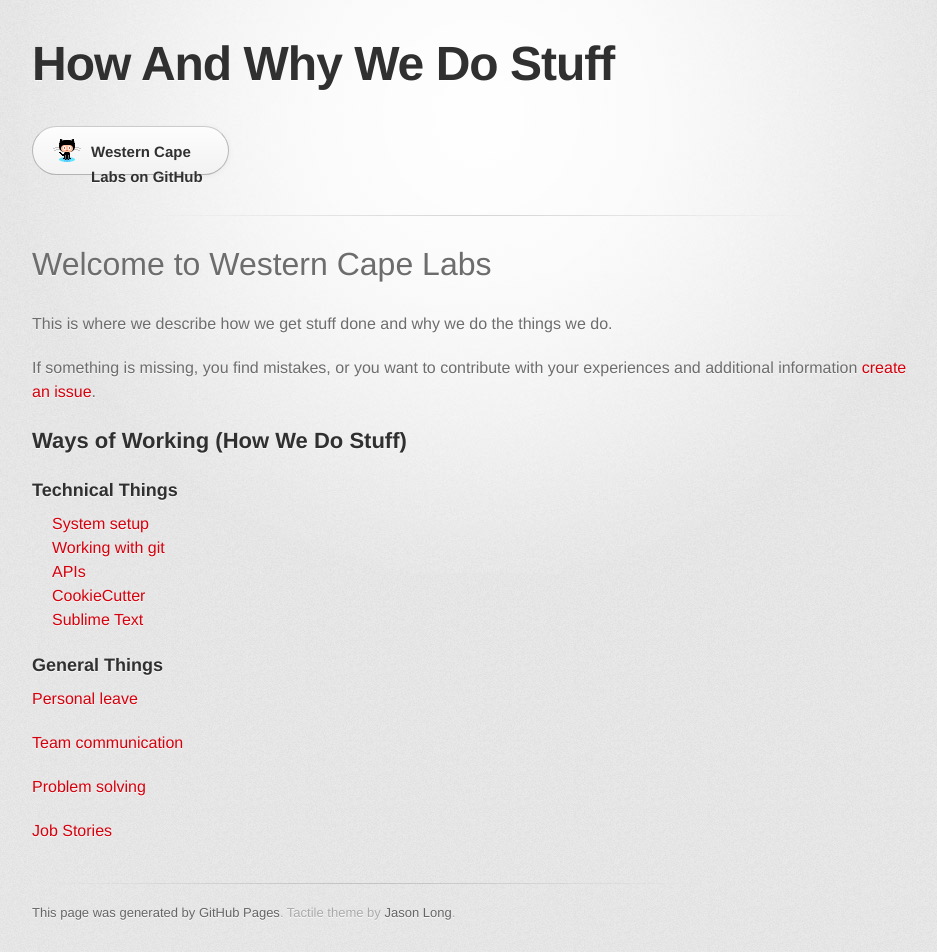
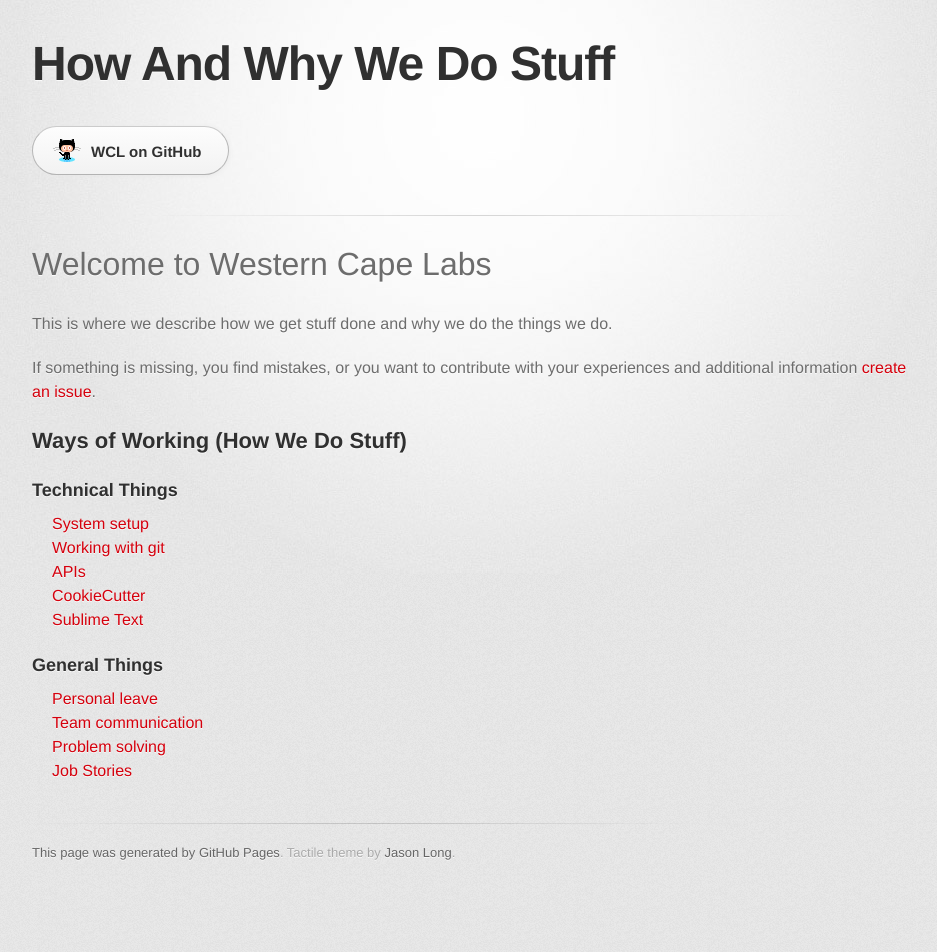
Before and after one commit to westerncapelabs/westerncapelabs.github.io, a Jekyll site: the page index.html, which Jekyll copies as it is, in a window 1280 px wide. Shown: the whole page, without its empty margins (160-1097 px from the left). Built offline with Jekyll 4.4.1, drawn with Linux system fonts in a browser that asks for light colours; some web fonts are replaced; Markdown is read by kramdown in place of the engine named in the settings; after the commit the page ends 900 px from its top, so only the background shows below that.

Commit message:
back to list

```diff
--- a/index.html
+++ b/index.html
@@ -23,7 +23,7 @@
         </header>
 
         <section id="downloads" class="clearfix">
-          <a href="https://github.com/westerncapelabs" id="view-on-github" class="button"><span>Western Cape Labs on GitHub</span></a>
+          <a href="https://github.com/westerncapelabs" id="view-on-github" class="button"><span>WCL on GitHub</span></a>
         </section>
 
         <hr>
@@ -61,10 +61,12 @@
               <li><a href="/waysofworking/sublime.html">Sublime Text</li>
             </ul>
             <h3>General Things</h3>
-              <p><a href="/waysofworking/leave.html">Personal leave</p>
-              <p><a href="/waysofworking/communication.html">Team communication</p>
-              <p><a href="/waysofworking/problem_solving.html">Problem solving</p>
-              <p><a href="/waysofworking/job_stories.html">Job Stories</p>
+            <ul>
+              <li><a href="/waysofworking/leave.html">Personal leave</li>
+              <li><a href="/waysofworking/communication.html">Team communication</li>
+              <li><a href="/waysofworking/problem_solving.html">Problem solving</li>
+              <li><a href="/waysofworking/job_stories.html">Job Stories</li>
+            </ul>
           </p>
 
         </section>
```
